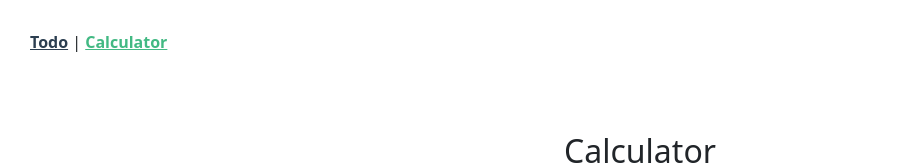
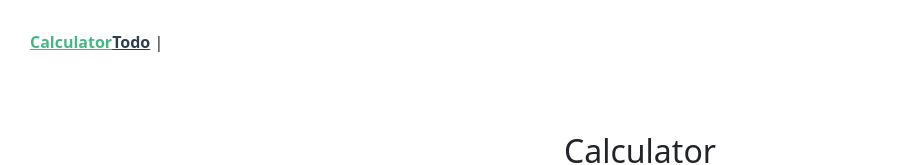
Before and after one commit to joshua-alade-github/vue-utilities-app, a Vue app: page /calculator in a window 1280 px wide. Shown: the top 165 px of the page, without its empty margins (0-923 px from the left). Built offline with nearby package versions, Linux system fonts and the light colour scheme.

Commit message:
router fix

```diff
--- a/src/App.vue
+++ b/src/App.vue
@@ -1,7 +1,7 @@
 <template>
   <div id="nav">
+    <router-link to="/calculator">Calculator</router-link>
     <router-link to="/todo">Todo</router-link> |
-    <router-link to="/calculator">Calculator</router-link>
   </div>
   <router-view/>
 </template>
--- a/src/router/index.js
+++ b/src/router/index.js
@@ -12,7 +12,11 @@ const routes = [
     path: '/calculator',
     name: 'Calculator',
     component: Calculator
-  }
+  },
+  {
+    path: '/*',
+    redirect: { name: 'Calculator' }
+  },
 ]
 
 const router = createRouter({
```
